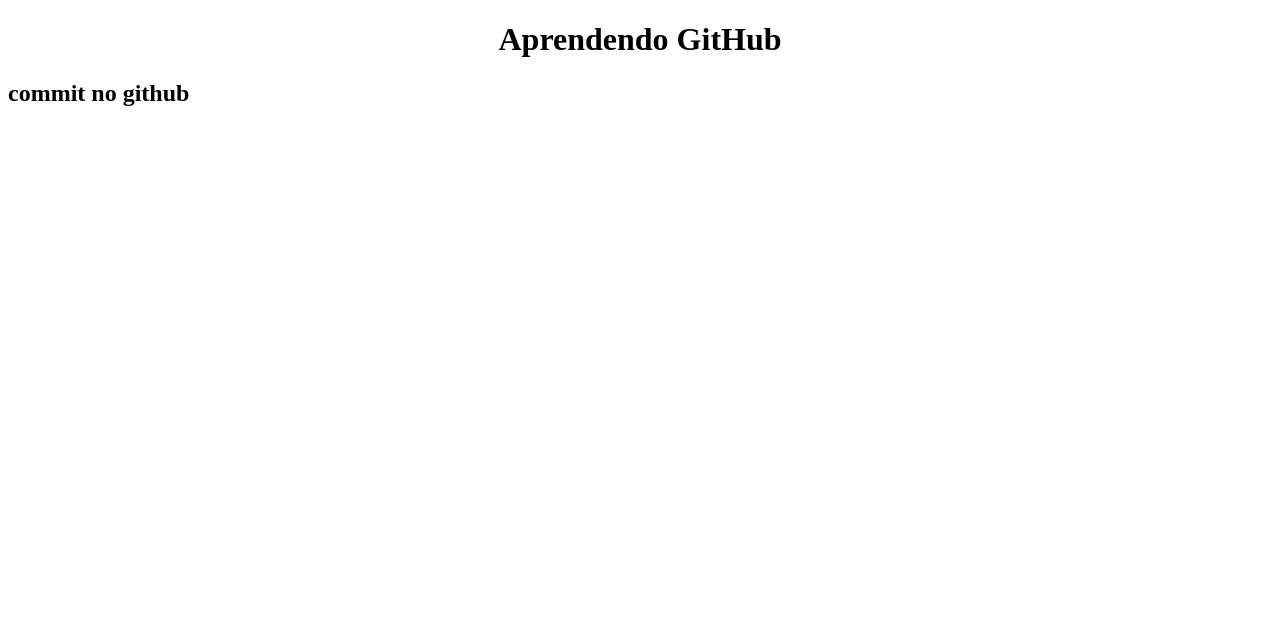
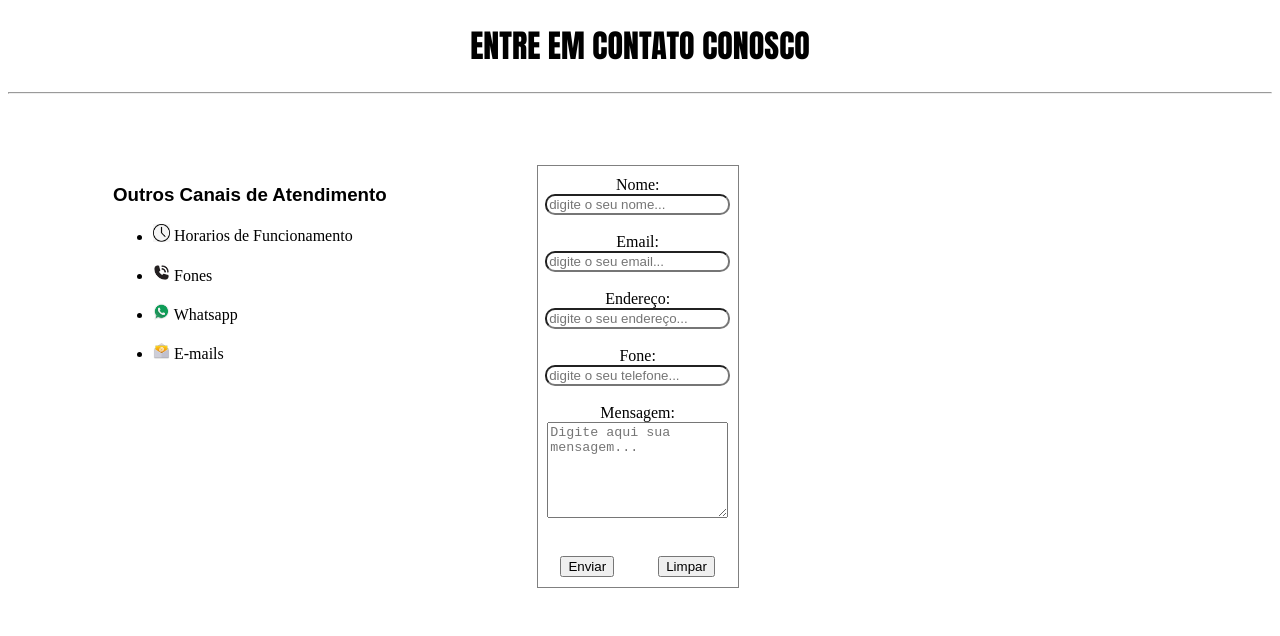
Before and after one commit to Jkm4657k/Prog_Web, a plain HTML site: page index.html in a window 1280 px wide. Drawn offline with Linux system fonts and the light colour scheme.

Commit message:
Upload de arquivos
Tentei realizar o upload dos arquivos através do commit do visual studio, mas não obtive sucesso, então realizei o upload via web pelo próprio github

```diff
--- a/index.html
+++ b/index.html
@@ -1,21 +1,98 @@
-<!Doctype html>
-<html lang="pt-br">
-	<head>
-	<meta charset="utf-8"/>
-</head>
+  <!DOCTYPE html>
+  <html lang="pt-br">
+    <head>
+        <link href="https://fonts.googleapis.com/css?family=Oswald&display=swap" rel="stylesheet">
+        <link href="https://fonts.googleapis.com/css?family=Roboto+Condensed&display=swap" rel="stylesheet">
+        <meta charset="UTF-8">
+        <title>ENTRE EM CONTATO CONOSCO</title>
 
-	<body>
+        <style type="text/css">
+          .border{
+            border-radius: 10px;
+            height:15px;
+          }
+          #sec01{
+            border-style:ridge;
+            border-width:1px;
+            border-color: grey;
+            width:200px;
+            text-align:center;
+            padding-top:10px;
+            padding-bottom:10px;
+          }
+          #btn1{
+            margin-right:40px;
+          }
+          #btn1:hover{
+            background:#778899;
+            color:cornsilk;
+            border-style:none;
 
-		<h1 align="center"> Aprendendo GitHub</h1>
-		<h2>commit no github</h2>
+          }
+          #btn2:hover{
+            background:#FF7F50;
+            color:cornsilk;
+            border-style:none;
+          }
+          .list{
+            float: left;
+            margin-left: 60px;
+            padding:45px;
+          }
+          .input:hover{
+            -moz-transform: scale(1.1);
+    	      -webkit-transform: scale(1.1);
+	          transform: scale(1.1);
+          }
+        </style>
 
-	</body>
+    </head>
+      <body>
+        <h1 align="center" style="font-family: Impact, Haettenschweiler, 'Arial Narrow Bold', sans-serif; color:rgb(0, 0, 0)" >ENTRE EM CONTATO CONOSCO</h1>
+        <hr>
+        </br>
+        <div class="list">
 
+          <h3 style="font-family: Arial, Helvetica, sans-serif; color:rgb(0, 0, 0)">Outros Canais de Atendimento</h3>
 
+          <ul>
 
+            <li class="input"><img src="img/clock.png" style="width:17px"  id="clock"> Horarios de Funcionamento</li></br>
 
+            <li class="input"><img src="img/phone.png" style="width:17px;" id="phone"> Fones</li></br>
 
+            <li class="input"><img src="img/whatsapp.png" style="width:17px" id="whats"> Whatsapp</li></br>
 
+            <li class="input"><img src="img/mail.png" style="width:17px"  id="email"> E-mails</li></br>
+            </br>
+          </ul>
+        </div>
 
+        <div class="list">
+          <!--formulario de cadastro, com opção de enviar ou resetar ao final do preenchimento dos dados -->
+          <form method="POST" id="sec01" action="mailto:tiagosantosf6@gmail.com" enctype="text/plain">
 
+            <label>Nome:</label></br>
+            <input type="text" name="nome" class="border" autocomplete="off" placeholder="digite o seu nome..." required/></br></br>
+
+            <label>Email:</label></br>
+            <input type="text" name="Email" class="border" autocomplete="off" id="email" placeholder="digite o seu email..." required/></br></br>
+
+            <label>Endereço:</label></br>
+            <input type="text" name="Endereco" class="border"  id="endereco" placeholder="digite o seu endereço..." autocomplete="off" required/></br></br>
+
+            <label>Fone:</label></br>
+            <input type="phone" name="Fone" class="border" autocomplete="off" id="fone" placeholder="digite o seu telefone..." required/></br></br>
+
+            <label>Mensagem:</label></br>
+            <!-- <input type="text" name="mensagem" class="border"  id="mensagem" placeholder="digite a sua mensagem..." required/></br></br> -->
+            <textarea name="Mensagem" rows="6" cols="20" wrap="virtual" placeholder="Digite aqui sua mensagem..." minlength="4"></textarea></p><br>
+
+            <input type="submit" name="btn1" id="btn1" value="Enviar"/>
+
+            <input type="reset" name="btn2" id="btn2" value="Limpar"/>
+
+          </form>
+        </div>
+      </body>
 </html>
```
Also changed, not shown: lists.html (added, +46 -0 lines), img/Clock.png (added), img/Mail.png (added), img/phone.png (added), img/whatsapp.png (added).
